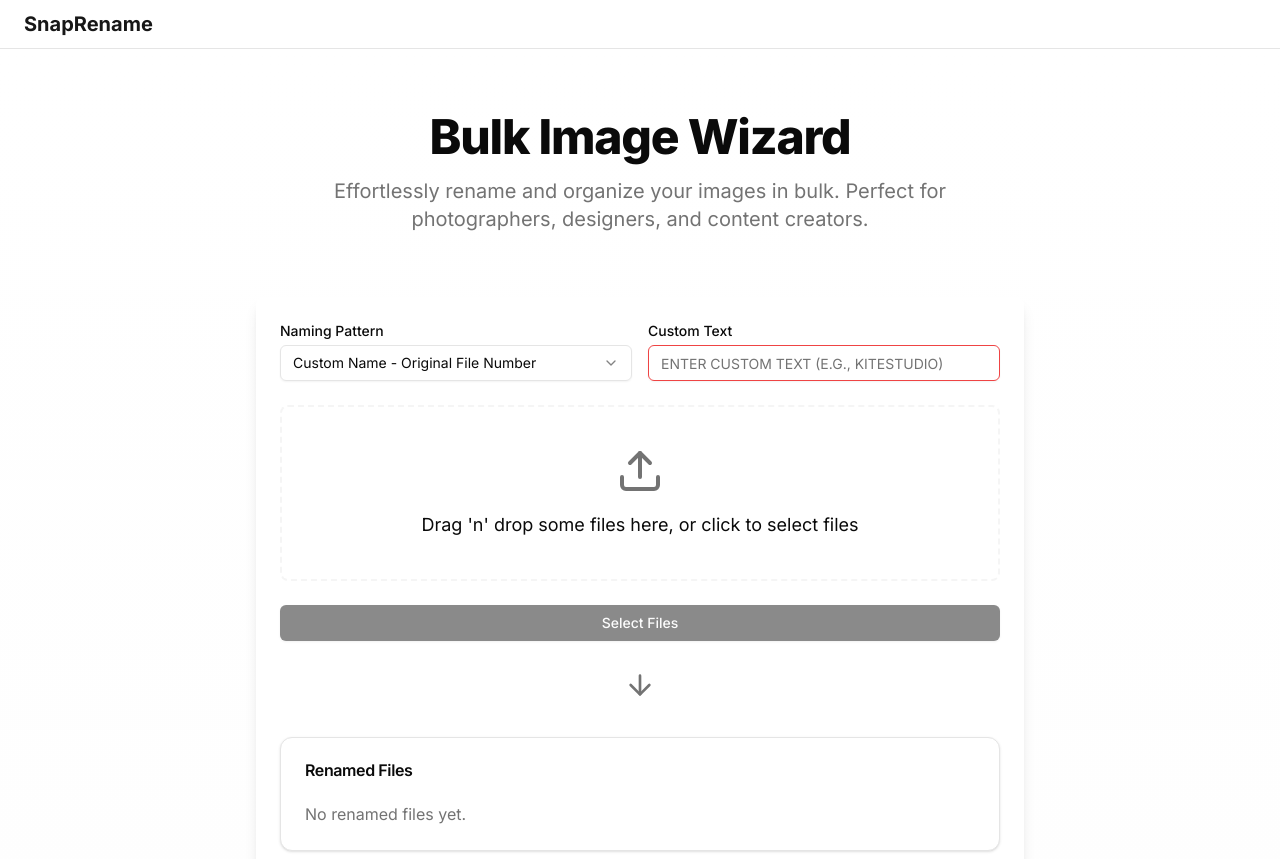
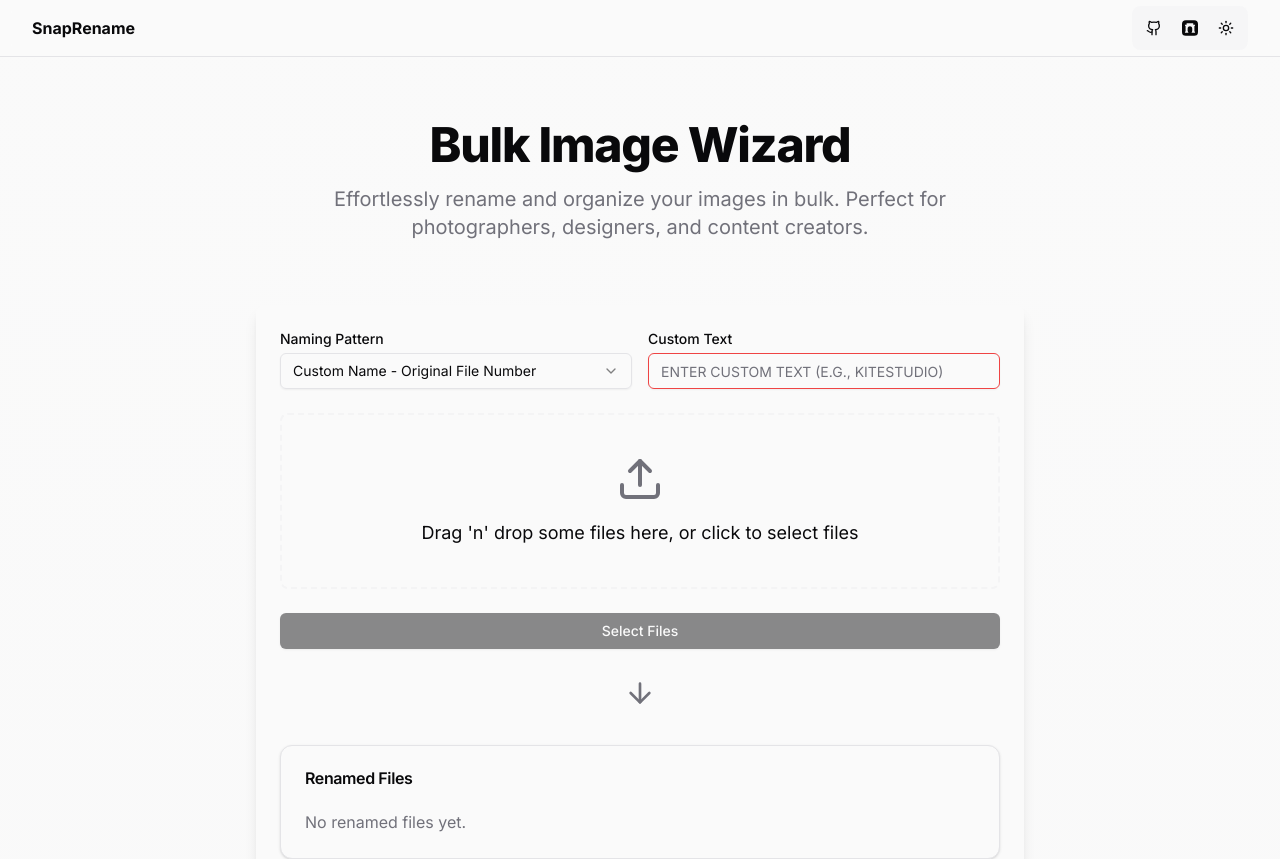
Before and after one commit to whoskite/snaprename, a Next.js app: page / in a window 1280 px wide. Shown: the top 859 px of the page. Built offline with nearby package versions, Linux system fonts and the light colour scheme.

Commit message:
Add theme support with next-themes and update styling

```diff
--- a/app/globals.css
+++ b/app/globals.css
@@ -14,25 +14,25 @@ body {
 
 @layer base {
   :root {
-    --background: 0 0% 100%;
-    --foreground: 0 0% 3.9%;
-    --card: 0 0% 100%;
-    --card-foreground: 0 0% 3.9%;
-    --popover: 0 0% 100%;
-    --popover-foreground: 0 0% 3.9%;
-    --primary: 0 0% 9%;
+    --background: 0 0% 98%;
+    --foreground: 240 10% 3.9%;
+    --card: 0 0% 98%;
+    --card-foreground: 240 10% 3.9%;
+    --popover: 0 0% 98%;
+    --popover-foreground: 240 10% 3.9%;
+    --primary: 240 5.9% 10%;
     --primary-foreground: 0 0% 98%;
-    --secondary: 0 0% 96.1%;
-    --secondary-foreground: 0 0% 9%;
-    --muted: 0 0% 96.1%;
-    --muted-foreground: 0 0% 45.1%;
-    --accent: 0 0% 96.1%;
-    --accent-foreground: 0 0% 9%;
+    --secondary: 240 4.8% 95.9%;
+    --secondary-foreground: 240 5.9% 10%;
+    --muted: 240 4.8% 95.9%;
+    --muted-foreground: 240 3.8% 46.1%;
+    --accent: 240 4.8% 95.9%;
+    --accent-foreground: 240 5.9% 10%;
     --destructive: 0 84.2% 60.2%;
     --destructive-foreground: 0 0% 98%;
-    --border: 0 0% 89.8%;
-    --input: 0 0% 89.8%;
-    --ring: 0 0% 3.9%;
+    --border: 240 5.9% 90%;
+    --input: 240 5.9% 90%;
+    --ring: 240 5.9% 10%;
     --chart-1: 12 76% 61%;
     --chart-2: 173 58% 39%;
     --chart-3: 197 37% 24%;
@@ -41,25 +41,25 @@ body {
     --radius: 0.5rem;
   }
   .dark {
-    --background: 0 0% 3.9%;
+    --background: 240 10% 12%;
     --foreground: 0 0% 98%;
-    --card: 0 0% 3.9%;
+    --card: 240 10% 15%;
     --card-foreground: 0 0% 98%;
-    --popover: 0 0% 3.9%;
+    --popover: 240 10% 15%;
     --popover-foreground: 0 0% 98%;
     --primary: 0 0% 98%;
-    --primary-foreground: 0 0% 9%;
-    --secondary: 0 0% 14.9%;
+    --primary-foreground: 240 5.9% 10%;
+    --secondary: 240 10% 18%;
     --secondary-foreground: 0 0% 98%;
-    --muted: 0 0% 14.9%;
-    --muted-foreground: 0 0% 63.9%;
-    --accent: 0 0% 14.9%;
+    --muted: 240 10% 20%;
+    --muted-foreground: 240 5% 64.9%;
+    --accent: 240 10% 18%;
     --accent-foreground: 0 0% 98%;
     --destructive: 0 62.8% 30.6%;
     --destructive-foreground: 0 0% 98%;
-    --border: 0 0% 14.9%;
-    --input: 0 0% 14.9%;
-    --ring: 0 0% 83.1%;
+    --border: 240 10% 20%;
+    --input: 240 10% 20%;
+    --ring: 240 4.9% 83.9%;
     --chart-1: 220 70% 50%;
     --chart-2: 160 60% 45%;
     --chart-3: 30 80% 55%;
--- a/app/layout.tsx
+++ b/app/layout.tsx
@@ -4,6 +4,7 @@ import type { Metadata } from "next"
 import { Inter } from "next/font/google"
 import "./globals.css"
 import type React from "react" // Added import for React
+import { ThemeProvider } from "@/components/ThemeProvider"
 
 const inter = Inter({ subsets: ["latin"] })
 
@@ -18,11 +19,19 @@ export default function RootLayout({
   children: React.ReactNode
 }) {
   return (
-    <html lang="en">
+    <html lang="en" suppressHydrationWarning>
+      <head />
       <body className={`${inter.className} flex flex-col min-h-screen`}>
-        <Navbar />
-        <main className="flex-grow">{children}</main>
-        <Footer />
+        <ThemeProvider
+          attribute="class"
+          defaultTheme="system"
+          enableSystem
+          disableTransitionOnChange
+        >
+          <Navbar />
+          <main className="flex-grow">{children}</main>
+          <Footer />
+        </ThemeProvider>
       </body>
     </html>
   )
--- a/components/Navbar.tsx
+++ b/components/Navbar.tsx
@@ -1,18 +1,81 @@
+"use client"
+
 import Link from "next/link"
+import { Github } from "lucide-react"
+import { Button } from "@/components/ui/button"
+import { ThemeToggle } from "@/components/ThemeToggle"
+import { motion } from "framer-motion"
+import { FarcasterIcon } from "@/components/icons/FarcasterIcon"
+
+const iconAnimation = {
+  initial: { scale: 1 },
+  hover: {
+    scale: 1.1,
+    transition: {
+      type: "spring",
+      stiffness: 400,
+      damping: 10
+    }
+  },
+  tap: { scale: 0.95 }
+}
 
 export function Navbar() {
   return (
-    <nav className="bg-background border-b sticky top-0 z-10">
-      <div className="max-w-7xl mx-auto px-2 sm:px-4 lg:px-6">
-        <div className="flex justify-between h-12">
-          <div className="flex">
-            <Link href="/" className="flex-shrink-0 flex items-center">
-              <span className="text-xl font-bold text-primary">SnapRename</span>
-            </Link>
-          </div>
-          <div className="flex items-center"></div>
+    <header className="sticky top-0 z-50 w-full border-b bg-background/95 backdrop-blur supports-[backdrop-filter]:bg-background/60">
+      <div className="container flex h-14 items-center">
+        <div className="mr-4 flex">
+          <Link className="mr-6 flex items-center space-x-2" href="/">
+            <motion.span
+              className="font-bold sm:inline-block"
+              initial={{ opacity: 0, y: -20 }}
+              animate={{ opacity: 1, y: 0 }}
+              transition={{ duration: 0.5 }}
+            >
+              SnapRename
+            </motion.span>
+          </Link>
+        </div>
+        <div className="flex flex-1 items-center justify-between md:justify-end">
+          <nav className="flex items-center">
+            <div className="flex items-center bg-muted/50 rounded-lg p-1">
+              <motion.div
+                initial="initial"
+                whileHover="hover"
+                whileTap="tap"
+                variants={iconAnimation}
+                className="relative"
+              >
+                <Button variant="ghost" size="icon" asChild className="rounded-r-none">
+                  <Link href="https://github.com/whoskite/snaprename" target="_blank" rel="noreferrer">
+                    <Github className="h-4 w-4" />
+                    <span className="sr-only">GitHub</span>
+                  </Link>
+                </Button>
+              </motion.div>
+
+              <motion.div
+                initial="initial"
+                whileHover="hover"
+                whileTap="tap"
+                variants={iconAnimation}
+                className="relative"
+              >
+                <Button variant="ghost" size="icon" asChild className="rounded-none">
+                  <Link href="https://warpcast.com/kite" target="_blank" rel="noreferrer">
+                    <FarcasterIcon className="h-4 w-4" />
+                    <span className="sr-only">Farcaster</span>
+                  </Link>
+                </Button>
+              </motion.div>
+
+              <div className="relative">
+                <ThemeToggle className="rounded-l-none" />
+              </div>
+            </div>
+          </nav>
         </div>
       </div>
-    </nav>
+    </header>
   )
 }
--- /dev/null
+++ b/components/ThemeProvider.tsx
@@ -0,0 +1,9 @@
+"use client"
+
+import * as React from "react"
+import { ThemeProvider as NextThemesProvider } from "next-themes"
+import type { ThemeProviderProps } from "next-themes"
+
+export function ThemeProvider({ children, ...props }: ThemeProviderProps) {
+  return <NextThemesProvider {...props}>{children}</NextThemesProvider>
+}
--- /dev/null
+++ b/components/ThemeToggle.tsx
@@ -0,0 +1,87 @@
+"use client"
+
+import * as React from "react"
+import { Moon, Sun } from "lucide-react"
+import { useTheme } from "next-themes"
+import { Button } from "@/components/ui/button"
+import { motion, AnimatePresence } from "framer-motion"
+
+const moonGlowVariants = {
+  initial: {
+    opacity: 0.5,
+    scale: 1
+  },
+  animate: {
+    opacity: [0.5, 1, 0.5], // Array for keyframes
+    scale: [1, 1.2, 1],
+    filter: [
+      "drop-shadow(0 0 0.5rem rgba(253, 224, 71, 0.3))", // yellow-300 with low opacity
+      "drop-shadow(0 0 1rem rgba(253, 224, 71, 0.6))",   // yellow-300 with medium opacity
+      "drop-shadow(0 0 0.5rem rgba(253, 224, 71, 0.3))"  // back to initial
+    ],
+    transition: {
+      duration: 3,
+      repeat: Infinity,
+      ease: "easeInOut"
+    }
+  }
+}
+
+export function ThemeToggle({ className }: { className?: string }) {
+  const { theme, setTheme } = useTheme()
+  const [mounted, setMounted] = React.useState(false)
+
+  React.useEffect(() => {
+    setMounted(true)
+  }, [])
+
+  if (!mounted) {
+    return null
+  }
+
+  return (
+    <motion.div
+      whileHover={{ scale: 1.1 }}
+      whileTap={{ scale: 0.95 }}
+    >
+      <Button
+        variant="ghost"
+        size="icon"
+        onClick={() => setTheme(theme === "dark" ? "light" : "dark")}
+        className={className}
+      >
+        <AnimatePresence mode="wait" initial={false}>
+          {theme === "dark" ? (
+            <motion.div
+              key="moon"
+              initial={{ rotate: -90, opacity: 0 }}
+              animate={{ rotate: 0, opacity: 1 }}
+              exit={{ rotate: 90, opacity: 0 }}
+              transition={{ duration: 0.2 }}
+            >
+              <motion.div
+                variants={moonGlowVariants}
+                initial="initial"
+                animate="animate"
+                className="text-yellow-300"
+              >
+                <Moon className="h-[1.2rem] w-[1.2rem]" />
+              </motion.div>
+            </motion.div>
+          ) : (
+            <motion.div
+              key="sun"
+              initial={{ rotate: 90, opacity: 0 }}
+              animate={{ rotate: 0, opacity: 1 }}
+              exit={{ rotate: -90, opacity: 0 }}
+              transition={{ duration: 0.2 }}
+            >
+              <Sun className="h-[1.2rem] w-[1.2rem]" />
+            </motion.div>
+          )}
+        </AnimatePresence>
+        <span className="sr-only">Toggle theme</span>
+      </Button>
+    </motion.div>
+  )
+}
--- /dev/null
+++ b/components/icons/FarcasterIcon.tsx
@@ -0,0 +1,16 @@
+export function FarcasterIcon(props: React.SVGProps<SVGSVGElement>) {
+  return (
+    <svg
+      xmlns="http://www.w3.org/2000/svg"
+      width="24"
+      height="24"
+      viewBox="0 0 24 24"
+      {...props}
+    >
+      <path
+        fill="currentColor"
+        d="M18.24.24H5.76A5.76 5.76 0 0 0 0 6v12a5.76 5.76 0 0 0 5.76 5.76h12.48A5.76 5.76 0 0 0 24 18V6A5.76 5.76 0 0 0 18.24.24m.816 17.166v.504a.49.49 0 0 1 .543.48v.568h-5.143v-.569A.49.49 0 0 1 15 17.91v-.504c0-.22.153-.402.358-.458l-.01-4.364c-.158-1.737-1.64-3.098-3.443-3.098s-3.285 1.361-3.443 3.098l-.01 4.358c.228.042.532.208.54.464v.504a.49.49 0 0 1 .543.48v.568H4.392v-.569a.49.49 0 0 1 .543-.479v-.504c0-.253.201-.454.454-.472V9.039h-.49l-.61-2.031H6.93V5.042h9.95v1.966h2.822l-.61 2.03h-.49v7.896c.252.017.453.22.453.472"
+      />
+    </svg>
+  )
+}
--- a/package.json
+++ b/package.json
@@ -20,6 +20,7 @@
     "jszip": "^3.10.1",
     "lucide-react": "^0.475.0",
     "next": "14.2.16",
+    "next-themes": "^0.4.4",
     "path": "^0.12.7",
     "react": "^18",
     "react-dom": "^18",
--- a/tailwind.config.js
+++ b/tailwind.config.js
@@ -1,3 +1,4 @@
+/** @type {import('tailwindcss').Config} */
 module.exports = {
   darkMode: ["class"],
   content: [
@@ -8,6 +9,13 @@ module.exports = {
     "components/**/*.{ts,tsx}",
   ],
   theme: {
+    container: {
+      center: true,
+      padding: "2rem",
+      screens: {
+        "2xl": "1400px",
+      },
+    },
     extend: {
       backgroundImage: {
         "gradient-radial": "radial-gradient(var(--tw-gradient-stops))",
@@ -55,5 +63,5 @@ module.exports = {
       },
     },
   },
-  plugins: [require("tailwindcss-animate")],
+  plugins: [import("tailwindcss-animate")]
 }
```
Also changed, not shown: 1 other file (tests, documents, lock files or other folders).
